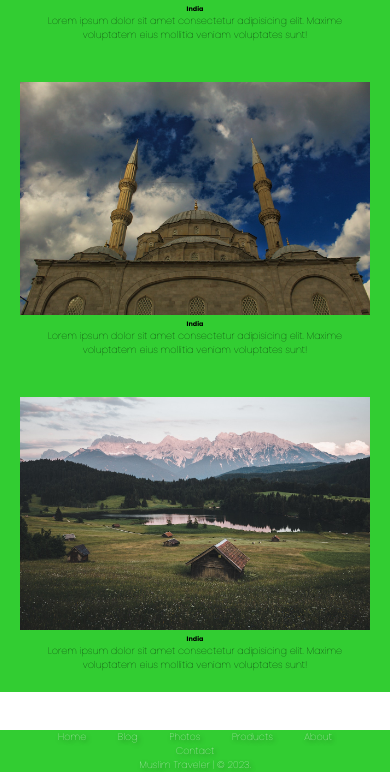
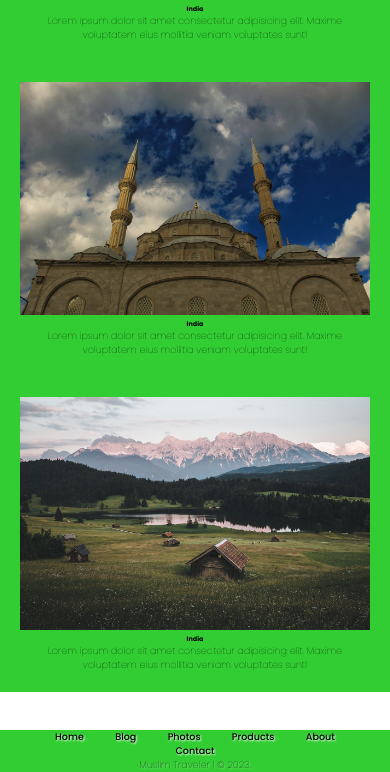
Before and after one commit to muhdadrian/muslimtraveler, a plain HTML site: page index.html in a window 390 px wide. Shown: the part 1513-2285 px from the top of the page. Drawn offline with Linux system fonts and the light colour scheme.

Commit message:
third commit

```diff
--- a/css/mobile.css
+++ b/css/mobile.css
@@ -113,8 +113,12 @@ body {
   }
 
   /* Footer */
+  .footer-nav,
+  .links,
   .credit {
     font-weight: 500;
+    color: var(--primary);
+    text-shadow: 1px 1px 2px #ffffff;
   }
 }
 
```
